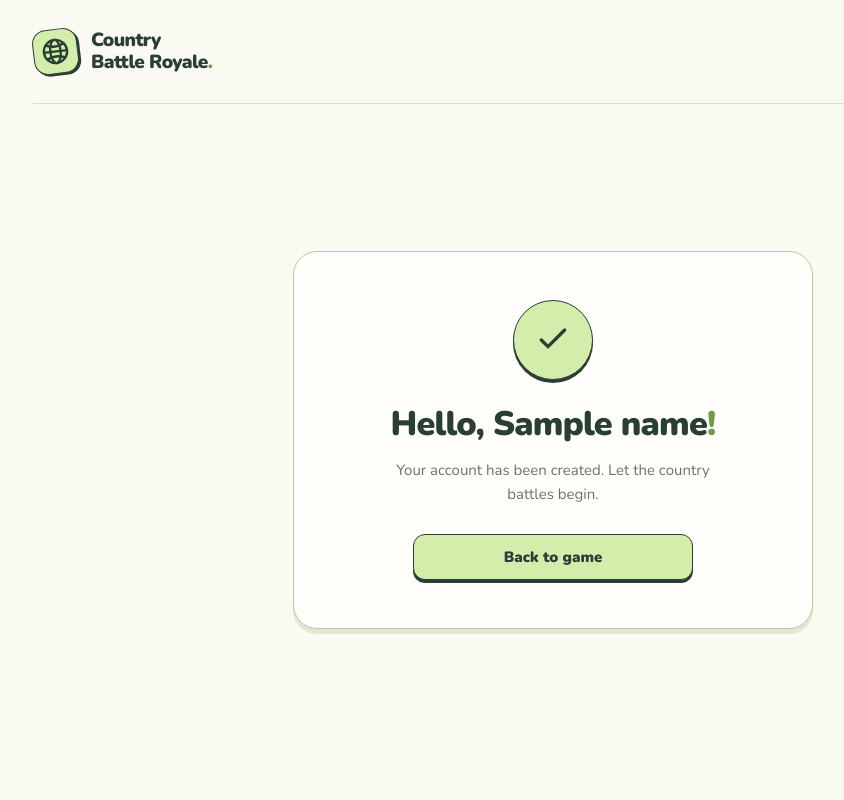
After one commit to jakubbarak2001/CountryBattleRoyale, a Flask app: template templates/registration_success.html in a window 1280 px wide. The commit adds this page. Shown: the whole page, without its empty margins (87-931 px from the left). Run offline with Flask 3, Linux system fonts and the light colour scheme; the template is opened without the code that fills it: most values are stand-ins (such as "Sample title", 1, 10 or a date in 2020); parts of the project's set-up code (start-up, migrations or seed data) failed here and were passed over.

Commit message:
feat(auth): submit account forms and welcome registered users

```diff
--- a/backend/app.py
+++ b/backend/app.py
@@ -2,6 +2,7 @@ from flask import Flask, render_template, request, session
 import os
 from dotenv import load_dotenv
 
+from backend.db import create_user
 from countries import compare_two_countries, select_and_compare_random_countries
 
 load_dotenv()
@@ -74,5 +75,21 @@ def index():
         )
 
 
+@app.route("/register", methods=["POST"])
+def register():
+
+    if request.method == "POST":
+        name = request.form["username"]
+        create_user(request.form["username"], request.form["password"], request.form["email"])
+
+        return render_template("registration_success.html",
+                               name=name)
+
+
+@app.route("/login", methods=["POST"])
+def login():
+    pass
+
+
 if __name__ == "__main__":
     app.run(debug=True)
--- a/static/style.css
+++ b/static/style.css
@@ -143,12 +143,26 @@ body:has(.auth-dialog[open]) { overflow: hidden; }
 .auth-password input { padding-right: 76px; }
 .auth-password-toggle { position: absolute; top: 50%; right: 5px; min-height: 40px; padding: 6px 10px; transform: translateY(-50%); border: 0; border-radius: 7px; background: transparent; font-size: 12px; font-weight: 900; }
 .auth-password-toggle:hover { background: #eaf2dc; }
-.auth-hint,
-.auth-note { color: var(--muted); font-size: 12px; }
+.auth-hint { color: var(--muted); font-size: 12px; }
 .auth-submit { width: 100%; margin-top: 3px; }
-.auth-note { text-align: center; }
-.auth-status { padding: 12px 14px; border: 1px solid #dac59a; border-radius: 10px; background: #fff1d5; color: #7c6741; font-size: 13px; }
 .auth-guest { display: block; min-height: 44px; margin: 12px auto 0; padding: 8px; border: 0; background: transparent; font-size: 13px; text-decoration: underline; text-underline-offset: 4px; }
+
+.success-page { display: flex; flex-direction: column; min-height: 100svh; }
+.success-page .site-header { flex-shrink: 0; }
+.success-main { display: grid; flex: 1; place-items: center; padding-block: 48px 72px; }
+.success-card {
+    width: min(100%, 520px);
+    padding: clamp(28px, 5vw, 48px);
+    border: 1.5px solid #b8cb9e;
+    border-radius: 24px;
+    background: #fffefa;
+    box-shadow: 0 5px 0 #e0e7d4;
+    text-align: center;
+}
+.success-mark { display: grid; place-items: center; width: 80px; height: 80px; margin: 0 auto 24px; border: 1.5px solid var(--ink); border-radius: 50%; background: var(--green); box-shadow: 0 3px 0 var(--ink); }
+.success-card h1 { font-size: clamp(26px, 4vw, 34px); font-weight: 900; line-height: 1.2; letter-spacing: -.8px; overflow-wrap: anywhere; }
+.success-card p { max-width: 320px; margin: 14px auto 28px; color: var(--muted); }
+.success-link { width: 100%; max-width: 280px; text-decoration: none; }
 
 .streak-counter {
     --flame-tip: #ddd6c4;
--- /dev/null
+++ b/templates/registration_success.html
@@ -0,0 +1,36 @@
+<!DOCTYPE html>
+<html lang="en">
+<head>
+    <meta charset="UTF-8">
+    <meta name="viewport" content="width=device-width, initial-scale=1">
+    <meta name="theme-color" content="#faf9f2">
+    <title>Registration complete | Country Battle Royale</title>
+    <link rel="icon" href="{{ url_for('static', filename='favicon.svg') }}" type="image/svg+xml">
+    <link rel="stylesheet" href="{{ url_for('static', filename='style.css') }}">
+</head>
+<body class="success-page">
+    <a class="skip-link" href="#registration-success">Skip to confirmation</a>
+    <header class="site-header page-width">
+        <a class="brand" href="{{ url_for('index') }}" aria-label="Country Battle Royale home">
+            <span class="brand-mark">
+                <svg class="icon" width="24" height="24" viewBox="0 0 24 24" fill="none" stroke="currentColor" stroke-width="1.8" stroke-linecap="round" stroke-linejoin="round" aria-hidden="true">
+                    <circle cx="12" cy="12" r="9"/><ellipse cx="12" cy="12" rx="4" ry="9"/><path d="M3 12h18M5 6.5a16 16 0 0 0 14 0M5 17.5a16 16 0 0 1 14 0"/>
+                </svg>
+            </span>
+            <span class="brand-name">Country<br>Battle Royale<span class="brand-period">.</span></span>
+        </a>
+    </header>
+    <main class="success-main page-width">
+        <section class="success-card" id="registration-success" aria-labelledby="success-title" tabindex="-1">
+            <div class="success-mark" aria-hidden="true">
+                <svg class="icon" width="40" height="40" viewBox="0 0 24 24" fill="none" stroke="currentColor" stroke-width="2" stroke-linecap="round" stroke-linejoin="round">
+                    <path d="m5 12 4 4L19 6"/>
+                </svg>
+            </div>
+            <h1 id="success-title">Hello, {{ name }}<span class="brand-period">!</span></h1>
+            <p>Your account has been created. Let the country battles begin.</p>
+            <a class="auth-button success-link" href="{{ url_for('index') }}">Back to game</a>
+        </section>
+    </main>
+</body>
+</html>
```
Also changed, not shown: static/auth.js (+3 -13 lines), templates/index.html (+2 -6 lines).
